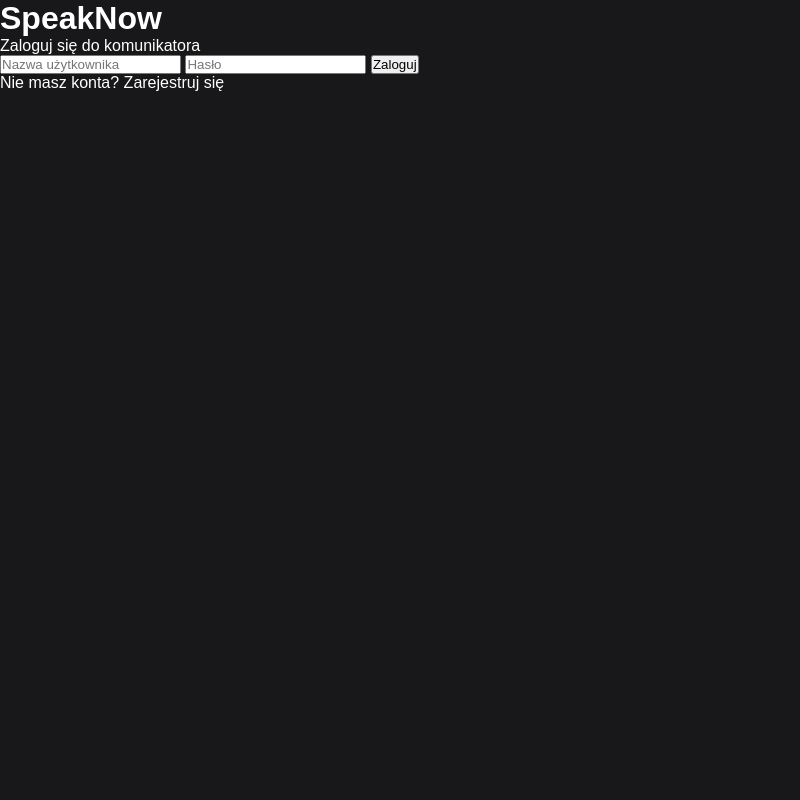
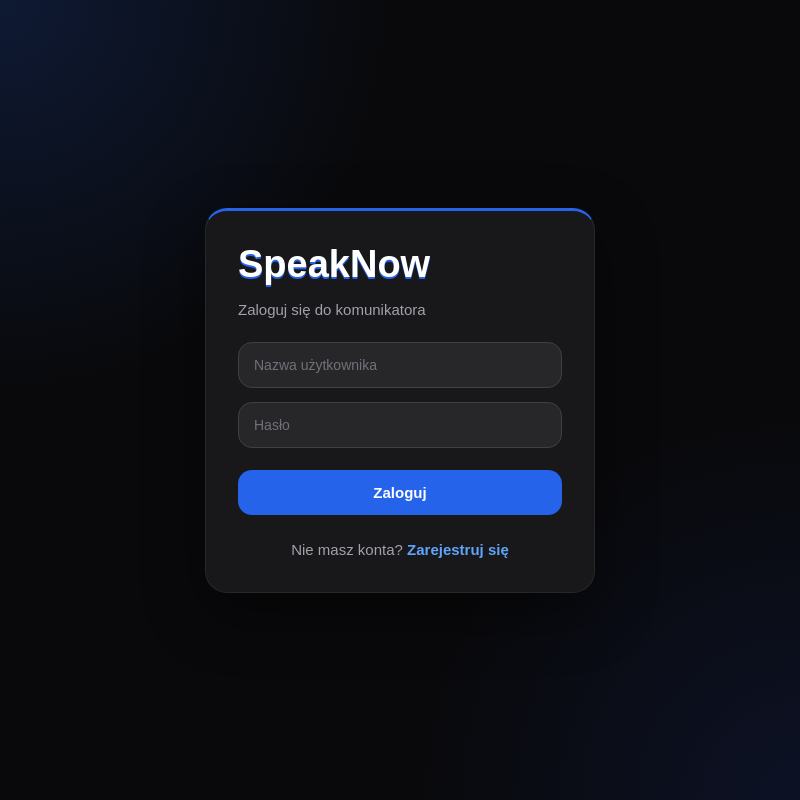
Before and after one commit to AngelO5X/Komunikator, an Electron app: page FRONTEND/src/index.html in a window 800 px wide. Drawn offline with Linux system fonts and the light colour scheme.

Commit message:
ekran logowania

```diff
--- a/FRONTEND/src/index.css
+++ b/FRONTEND/src/index.css
@@ -253,3 +253,147 @@
     opacity: 0.5;
     cursor: not-allowed;
 }
+
+.auth-screen {
+    width: 100vw;
+    height: 100vh;
+
+    background:
+        radial-gradient(circle at top left, rgba(37, 99, 235, 0.18), transparent 35%),
+        radial-gradient(circle at bottom right, rgba(30, 64, 175, 0.16), transparent 35%),
+        #09090b;
+
+    display: flex;
+    justify-content: center;
+    align-items: center;
+
+    color: white;
+}
+
+.auth-box {
+    width: 390px;
+
+    background: #18181b;
+    border: 1px solid #27272a;
+    border-radius: 22px;
+
+    padding: 34px 32px;
+
+    display: flex;
+    flex-direction: column;
+    gap: 14px;
+
+    box-shadow: 0 20px 60px rgba(0, 0, 0, 0.45);
+}
+
+.auth-box h1 {
+    font-size: 38px;
+    line-height: 1;
+    margin-bottom: 4px;
+
+    color: white;
+    text-shadow: 0 2px 0 #2563eb;
+}
+
+.auth-box p {
+    color: #a1a1aa;
+    font-size: 15px;
+    margin-bottom: 10px;
+}
+
+.auth-box input {
+    width: 100%;
+
+    padding: 14px 15px;
+
+    background: #27272a;
+    color: white;
+
+    border: 1px solid #3f3f46;
+    border-radius: 14px;
+
+    outline: none;
+
+    font-size: 14px;
+
+    transition: 0.2s;
+}
+
+.auth-box input::placeholder {
+    color: #71717a;
+}
+
+.auth-box input:focus {
+    border-color: #2563eb;
+    background: #2f2f35;
+    box-shadow: 0 0 0 3px rgba(37, 99, 235, 0.18);
+}
+
+.auth-box button {
+    margin-top: 8px;
+
+    padding: 14px;
+
+    border: none;
+    border-radius: 14px;
+
+    background: #2563eb;
+    color: white;
+
+    font-size: 15px;
+    font-weight: 700;
+
+    cursor: pointer;
+
+    transition: 0.2s;
+}
+
+.auth-box button:hover {
+    background: #3b82f6;
+    transform: translateY(-1px);
+}
+
+.auth-box button:active {
+    transform: translateY(0);
+}
+
+.auth-switch {
+    margin-top: 12px;
+    margin-bottom: 0 !important;
+
+    text-align: center;
+    font-size: 14px;
+    color: #a1a1aa;
+}
+
+.auth-switch span {
+    color: #60a5fa;
+    font-weight: 700;
+    cursor: pointer;
+
+    transition: 0.2s;
+}
+
+.auth-switch span:hover {
+    color: #93c5fd;
+    text-decoration: underline;
+}
+
+.auth-login {
+    border-top: 3px solid #2563eb;
+}
+
+.auth-register {
+    border-top: 3px solid #3b82f6;
+}
+
+@media (max-width: 500px) {
+    .auth-box {
+        width: calc(100% - 32px);
+        padding: 28px 24px;
+    }
+
+    .auth-box h1 {
+        font-size: 34px;
+    }
+}
--- a/FRONTEND/src/renderer.js
+++ b/FRONTEND/src/renderer.js
@@ -37,7 +37,7 @@
 function renderLogin() {
     app.innerHTML = `
         <div class="auth-screen">
-            <div class="auth-box">
+            <div class="auth-box auth-login">
                 <h1>SpeakNow</h1>
                 <p>Zaloguj się do komunikatora</p>
 
@@ -64,7 +64,7 @@
 function renderRegister() {
     app.innerHTML = `
         <div class="auth-screen">
-            <div class="auth-box">
+            <div class="auth-box auth-register">
                 <h1>SpeakNow</h1>
                 <p>Utwórz nowe konto</p>
 
@@ -248,7 +248,7 @@
         if (activeReceiverId) {
             loadConversation();
         }
-    }, 1500);
+    }, 10);
 }
 
 function renderMessages() {
```
Also changed, not shown: 1 other file.
